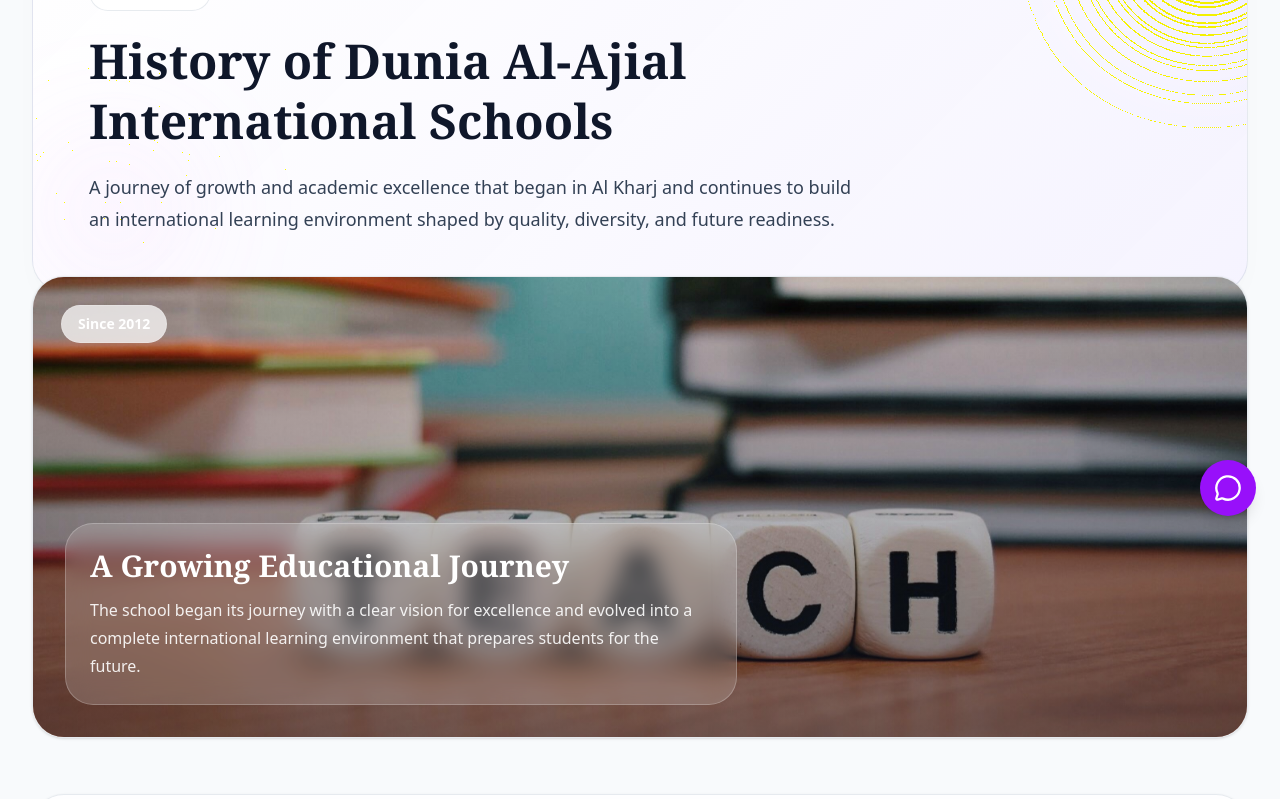
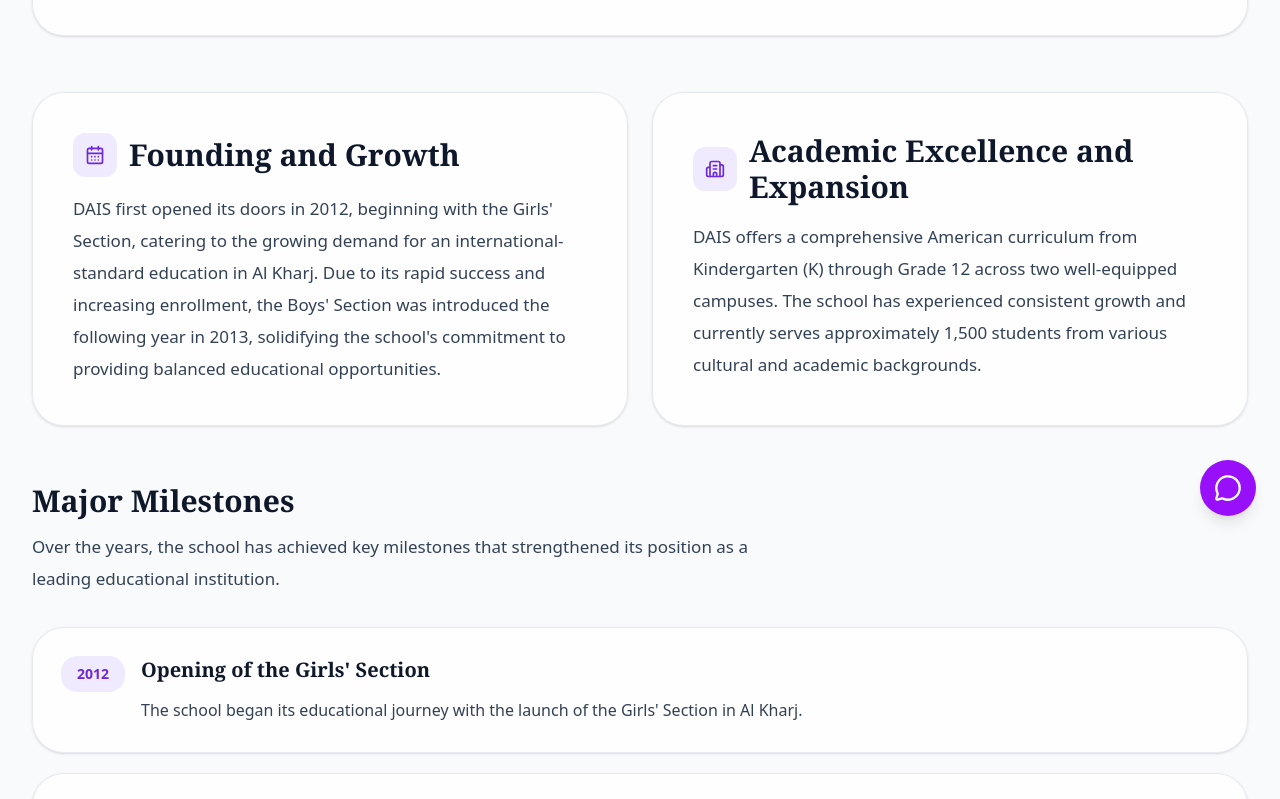
Before and after one commit to a7mdel5taeeb-eng/dunia-al-ajial-all-internal-pages, a React (Vite) app: page /about/school-history in a window 1280 px wide. Shown: the part 260-1059 px from the top of the page. Built offline with nearby package versions, Linux system fonts and the light colour scheme.

Commit message:
EDITE HERO HISTORY

```diff
--- a/src/pages/about/SchoolHistoryPage.tsx
+++ b/src/pages/about/SchoolHistoryPage.tsx
@@ -243,79 +243,8 @@ export default function SchoolHistoryPage() {
 
   return (
     <main dir={dir} className="pb-20">
-      <PageHero
-        eyebrow={content.eyebrow}
-        title={content.heroTitle}
-        description={content.heroDescription}
-      />
 
-      <section className="container-page -mt-2 md:-mt-4">
-        <motion.div
-          initial={{ opacity: 0, y: 28 }}
-          whileInView={{ opacity: 1, y: 0 }}
-          viewport={{ once: true, amount: 0.25 }}
-          transition={{ duration: 0.55 }}
-          className="relative overflow-hidden rounded-[2rem] border shadow-sm"
-          style={{
-            borderColor: "var(--border-color)",
-            background: "var(--card-bg)",
-          }}
-        >
-          <div className="relative h-[280px] md:h-[380px] lg:h-[460px]">
-            <img
-              src={content.heroImage}
-              alt={content.heroImageAlt}
-              className="h-full w-full object-cover"
-            />
 
-            <div
-              className="absolute inset-0"
-              style={{
-                background:
-                  theme === "dark"
-                    ? "linear-gradient(180deg, rgba(2,6,23,.18) 0%, rgba(2,6,23,.72) 100%)"
-                    : "linear-gradient(180deg, rgba(15,23,42,.08) 0%, rgba(15,23,42,.52) 100%)",
-              }}
-            />
-
-            <div className="absolute inset-x-0 top-0 flex justify-between p-5 md:p-7">
-              <div
-                className="rounded-full px-4 py-2 text-sm font-semibold backdrop-blur-md"
-                style={{
-                  background:
-                    theme === "dark"
-                      ? "rgba(15,23,42,.55)"
-                      : "rgba(255,255,255,.72)",
-                  color: "white",
-                  border: "1px solid rgba(255,255,255,.18)",
-                }}
-              >
-                {content.heroImageBadge}
-              </div>
-            </div>
-
-            <div className="absolute inset-x-0 bottom-0 p-5 md:p-7 lg:p-8">
-              <div
-                className="max-w-2xl rounded-[1.75rem] p-5 md:p-6 backdrop-blur-md"
-                style={{
-                  background:
-                    theme === "dark"
-                      ? "rgba(15,23,42,.58)"
-                      : "rgba(255,255,255,.18)",
-                  border: "1px solid rgba(255,255,255,.22)",
-                }}
-              >
-                <h2 className="text-xl md:text-2xl lg:text-3xl font-bold text-white">
-                  {content.heroImageCardTitle}
-                </h2>
-                <p className="mt-3 text-sm md:text-base leading-7 text-white/90">
-                  {content.heroImageCardText}
-                </p>
-              </div>
-            </div>
-          </div>
-        </motion.div>
-      </section>
 
       <section className="container-page mt-10 md:mt-14">
         <motion.div
```
